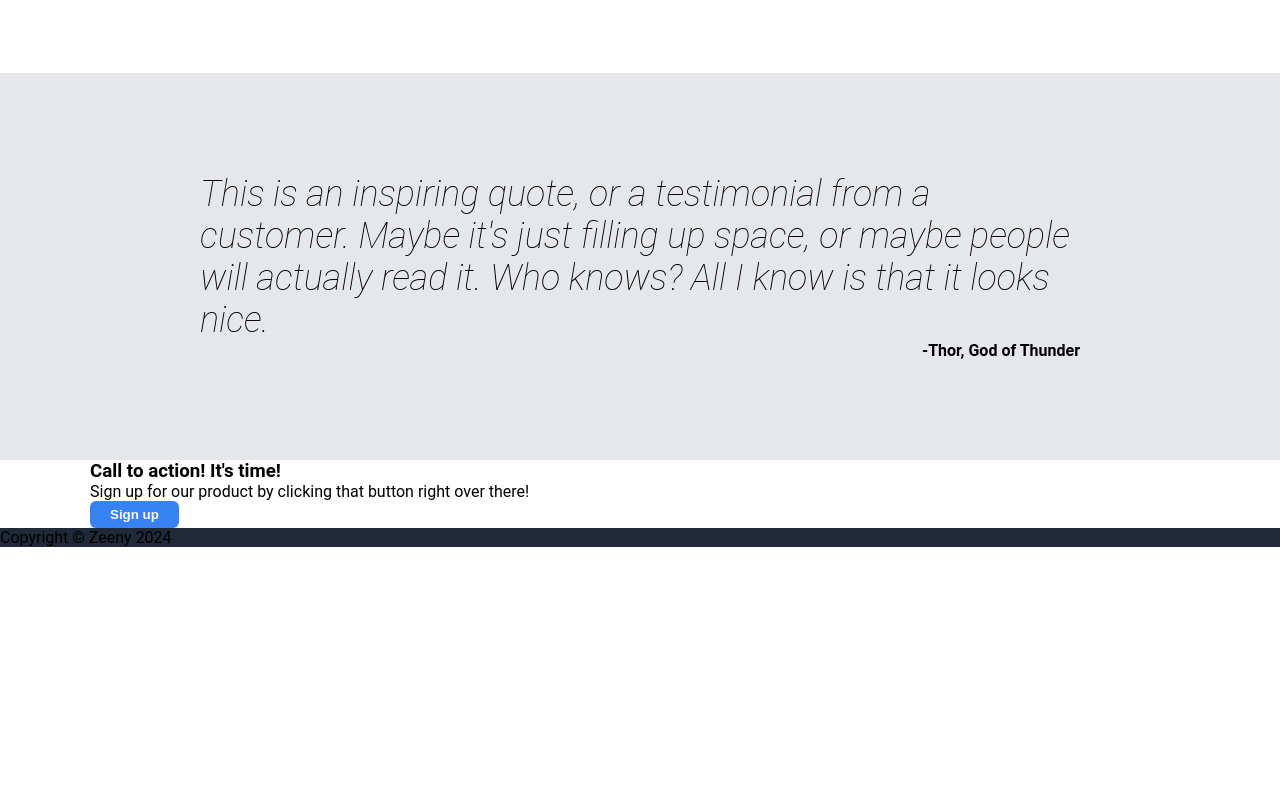
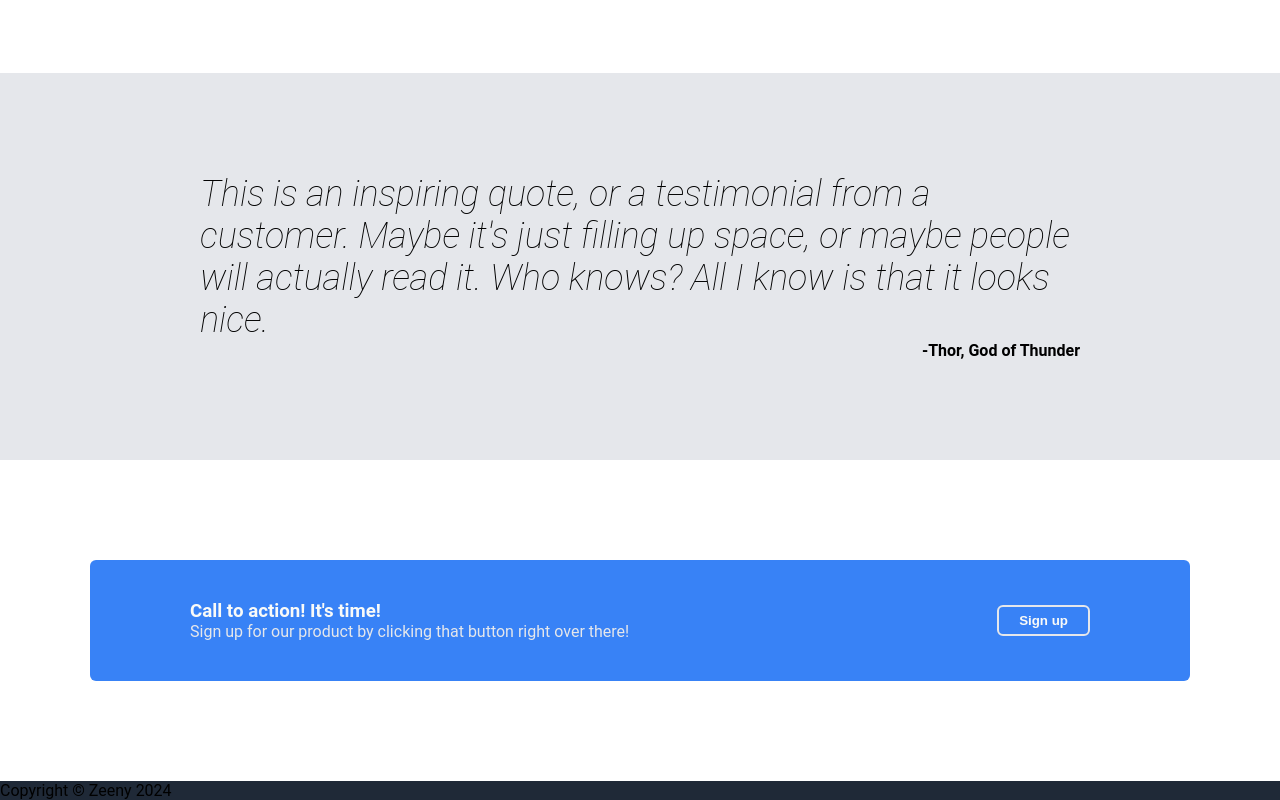
Before and after one commit to kzeen/odin-landing-page, a plain HTML site: page index.html in a window 1280 px wide. Shown: the part 814-1614 px from the top of the page. Before the commit the page ends 1361 px from the top, so only its background shows below. Drawn offline with Linux system fonts and the light colour scheme.

Commit message:
Add initial call for action section styling

```diff
--- a/styles.css
+++ b/styles.css
@@ -133,3 +133,27 @@ a {
     width: 80%;
     margin: 0 auto;
 }
+
+.sign-up .container {
+    background-color: #3882F6;
+    display: flex;
+    justify-content: space-between;
+    align-items: center;
+    padding: 40px 100px;
+    margin-top: 100px;
+    margin-bottom: 100px;
+    border-radius: 6px;
+}
+
+.sign-up .container h3 {
+    color:#F9FAF8;
+}
+
+.sign-up .container p {
+    color: #E5E7EB;
+}
+
+.sign-up .container .sign-up-button {
+    border: 2px solid #E5E7EB;
+    flex-basis: auto;
+}
```
